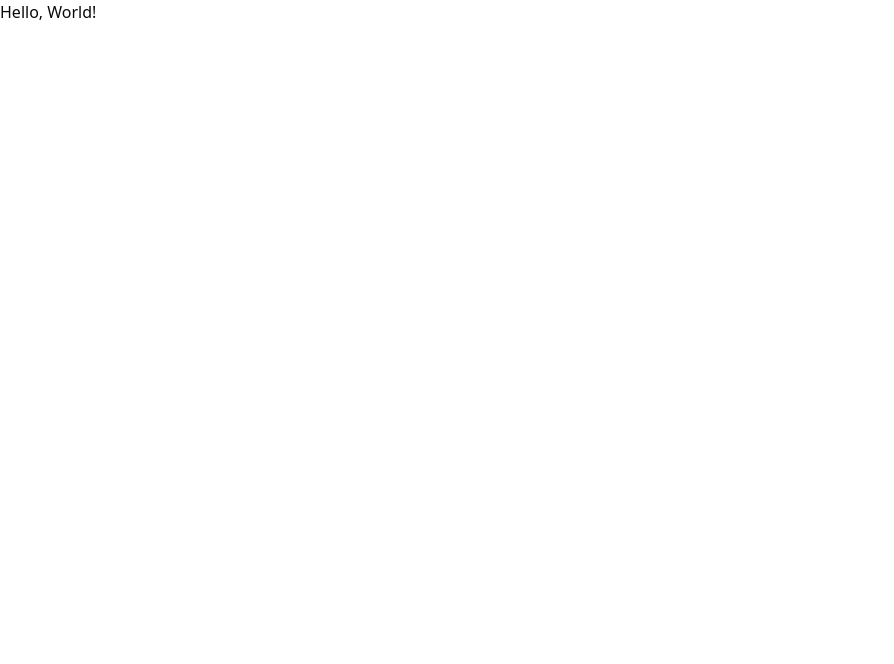
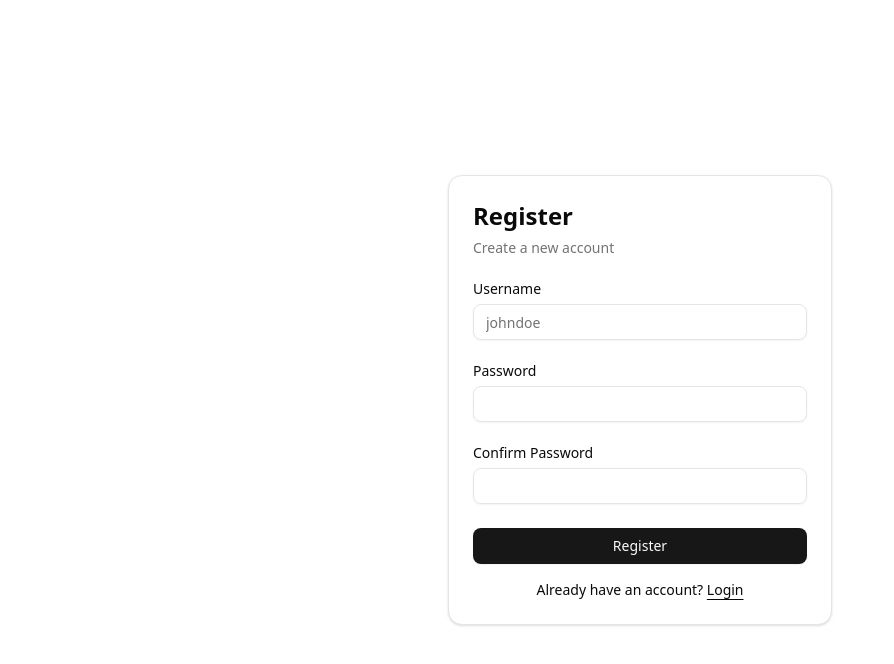
Before and after one commit to bruce-pain/kwiki-ai-fe, a React (Vite) app: page /register in a window 1280 px wide. Shown: the top 664 px of the page, without its empty margins (0-894 px from the left). Built offline with nearby package versions, Linux system fonts and the light colour scheme.

Commit message:
feat: implement Login and Register pages with form handling and navigation

```diff
--- a/src/App.jsx
+++ b/src/App.jsx
@@ -1,11 +1,19 @@
-// import { useState } from 'react'
-// import reactLogo from './assets/react.svg'
-// import viteLogo from '/vite.svg'
+import { BrowserRouter, Routes, Route, Navigate } from "react-router-dom";
+import { AuthProvider } from "./context/AuthContext";
 
-function App() {
+import LoginPage from "./pages/LoginPage";
+import RegisterPage from "./pages/RegisterPage";
+
+export default function App() {
   return (
-    <h1>Hello, World!</h1>
-  )
+    <AuthProvider>
+      <BrowserRouter>
+        <Routes>
+          <Route path="/" element={<Navigate to="/login" />} />
+          <Route path="/login" element={<LoginPage />} />
+          <Route path="/register" element={<RegisterPage />} />
+        </Routes>
+      </BrowserRouter>
+    </AuthProvider>
+  );
 }
-
-export default App
--- /dev/null
+++ b/src/pages/LoginPage.jsx
@@ -0,0 +1,94 @@
+import { useForm } from "react-hook-form";
+import { useAuth } from "@/context/AuthContext";
+import { useNavigate } from "react-router-dom";
+
+import { Button } from "@/components/ui/button";
+import {
+    Card,
+    CardContent,
+    CardDescription,
+    CardHeader,
+    CardTitle,
+} from "@/components/ui/card";
+import { Input } from "@/components/ui/input";
+import { Label } from "@/components/ui/label";
+
+export default function LoginPage() {
+    const { register, handleSubmit } = useForm();
+    const { handleLogin, loading, error } = useAuth();
+    const navigate = useNavigate();
+
+    const onSubmit = async (data) => {
+        const success = await handleLogin(data.username, data.password);
+        // if (success) {
+        //     navigate("/dashboard");
+        // }
+    };
+
+    return (
+        <div className="flex min-h-svh w-full items-center justify-center p-6 md:p-10">
+            <div className="w-full max-w-sm">
+                <div className="flex flex-col gap-6">
+                    <Card>
+                        <CardHeader>
+                            <CardTitle className="text-2xl">Login</CardTitle>
+                            <CardDescription>
+                                Enter your credentials to login
+                            </CardDescription>
+                        </CardHeader>
+                        <CardContent>
+                            <form onSubmit={handleSubmit(onSubmit)}>
+                                <div className="flex flex-col gap-6">
+                                    <div className="grid gap-2">
+                                        <Label htmlFor="username">
+                                            Username
+                                        </Label>
+                                        <Input
+                                            id="username"
+                                            type="text"
+                                            placeholder="johndoe"
+                                            {...register("username")}
+                                            required
+                                        />
+                                    </div>
+                                    <div className="grid gap-2">
+                                        <Label htmlFor="password">
+                                            Password
+                                        </Label>
+                                        <Input
+                                            id="password"
+                                            type="password"
+                                            {...register("password")}
+                                            required
+                                        />
+                                    </div>
+                                    <Button
+                                        type="submit"
+                                        className="w-full"
+                                        disabled={loading}
+                                    >
+                                        {loading ? "Logging in..." : "Login"}
+                                    </Button>
+                                    {error && (
+                                        <p className="text-sm text-red-500 text-center">
+                                            {error}
+                                        </p>
+                                    )}
+                                </div>
+                                <div className="mt-4 text-center text-sm">
+                                    Don&apos;t have an account?{" "}
+                                    <a
+                                        onClick={() => navigate("/register")}
+                                        className="underline underline-offset-4 cursor-pointer"
+                                    >
+                                        Sign up
+                                    </a>
+                                </div>
+                            </form>
+                        </CardContent>
+                    </Card>
+                </div>
+            </div>
+        </div>
+    );
+}
--- /dev/null
+++ b/src/pages/RegisterPage.jsx
@@ -0,0 +1,110 @@
+import { useForm } from "react-hook-form";
+import { useAuth } from "@/context/AuthContext";
+import { useNavigate } from "react-router-dom";
+
+import { Button } from "@/components/ui/button";
+import {
+    Card,
+    CardContent,
+    CardDescription,
+    CardHeader,
+    CardTitle,
+} from "@/components/ui/card";
+import { Input } from "@/components/ui/input";
+import { Label } from "@/components/ui/label";
+
+export default function RegisterPage() {
+    const { register, handleSubmit } = useForm();
+    const { handleRegister, loading, error } = useAuth();
+    const navigate = useNavigate();
+
+    const onSubmit = async (data) => {
+        if (data.password !== data.confirmPassword) {
+            return; // You might want to show an error message here
+        }
+        const success = await handleRegister(data.username, data.password);
+        // if (success) {
+        //     navigate("/dashboard");
+        // }
+    };
+
+    return (
+        <div className="flex min-h-svh w-full items-center justify-center p-6 md:p-10">
+            <div className="w-full max-w-sm">
+                <div className="flex flex-col gap-6">
+                    <Card>
+                        <CardHeader>
+                            <CardTitle className="text-2xl">Register</CardTitle>
+                            <CardDescription>
+                                Create a new account
+                            </CardDescription>
+                        </CardHeader>
+                        <CardContent>
+                            <form onSubmit={handleSubmit(onSubmit)}>
+                                <div className="flex flex-col gap-6">
+                                    <div className="grid gap-2">
+                                        <Label htmlFor="username">
+                                            Username
+                                        </Label>
+                                        <Input
+                                            id="username"
+                                            type="text"
+                                            placeholder="johndoe"
+                                            {...register("username")}
+                                            required
+                                        />
+                                    </div>
+                                    <div className="grid gap-2">
+                                        <Label htmlFor="password">
+                                            Password
+                                        </Label>
+                                        <Input
+                                            id="password"
+                                            type="password"
+                                            {...register("password")}
+                                            required
+                                        />
+                                    </div>
+                                    <div className="grid gap-2">
+                                        <Label htmlFor="confirmPassword">
+                                            Confirm Password
+                                        </Label>
+                                        <Input
+                                            id="confirmPassword"
+                                            type="password"
+                                            {...register("confirmPassword")}
+                                            required
+                                        />
+                                    </div>
+                                    <Button
+                                        type="submit"
+                                        className="w-full"
+                                        disabled={loading}
+                                    >
+                                        {loading
+                                            ? "Registering..."
+                                            : "Register"}
+                                    </Button>
+                                    {error && (
+                                        <p className="text-sm text-red-500 text-center">
+                                            {error}
+                                        </p>
+                                    )}
+                                </div>
+                                <div className="mt-4 text-center text-sm">
+                                    Already have an account?{" "}
+                                    <a
+                                        onClick={() => navigate("/login")}
+                                        className="underline underline-offset-4 cursor-pointer"
+                                    >
+                                        Login
+                                    </a>
+                                </div>
+                            </form>
+                        </CardContent>
+                    </Card>
+                </div>
+            </div>
+        </div>
+    );
+}
```
